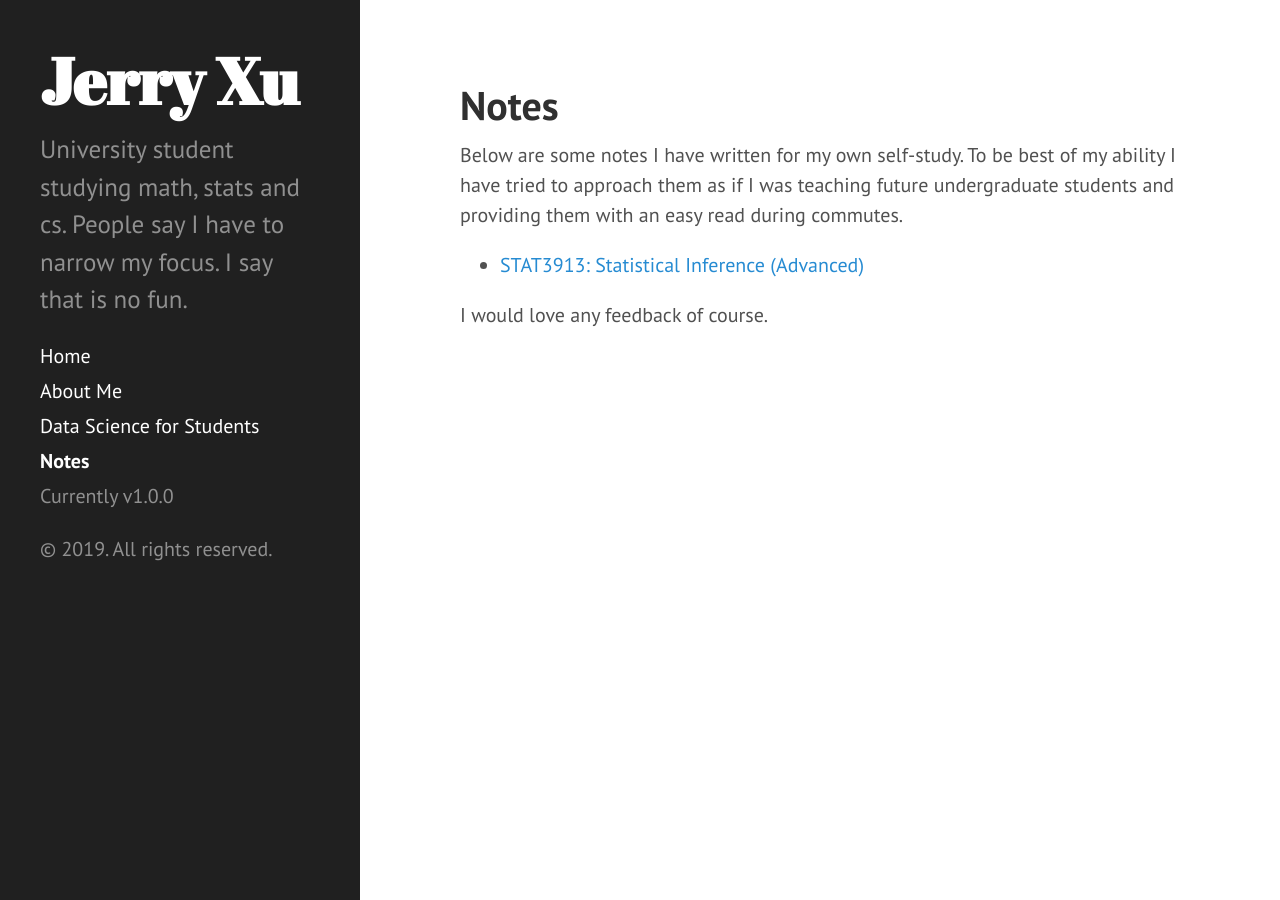
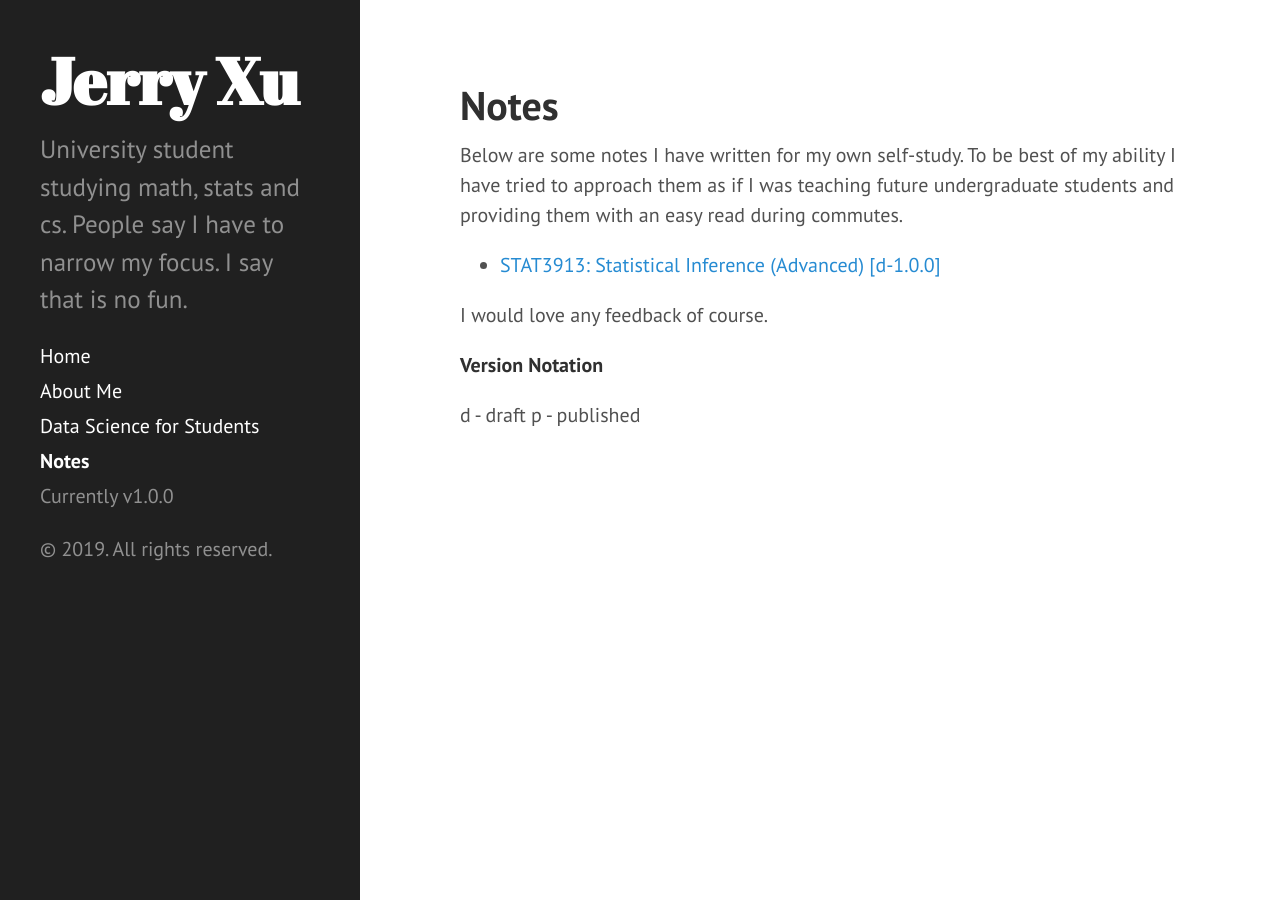
Before and after one commit to jerry-ye-xu/jerry-ye-xu.github.io, a Jekyll site: the page built from notes.md, in a window 1280 px wide. Built offline with Jekyll 4.4.1, drawn with Linux system fonts in a browser that asks for light colours.

Commit message:
added version notation to notes.md. Added profile picture to about me page.

```diff
--- a/notes.md
+++ b/notes.md
@@ -7,8 +7,13 @@ Below are some notes I have written for my own self-study. To be best of my abil
 
 <ul>
 	<li>
- 		<a href="/notes/statistical_inference.pdf">STAT3913: Statistical Inference (Advanced)</a>
+ 		<a href="/notes/statistical_inference.pdf">STAT3913: Statistical Inference (Advanced) [d-1.0.0]</a>
 	</li>
 </ul>
 
 I would love any feedback of course.
+
+__Version Notation__
+
+d - draft
+p - published
```
Also changed, not shown: about.md (+4 -0 lines).
